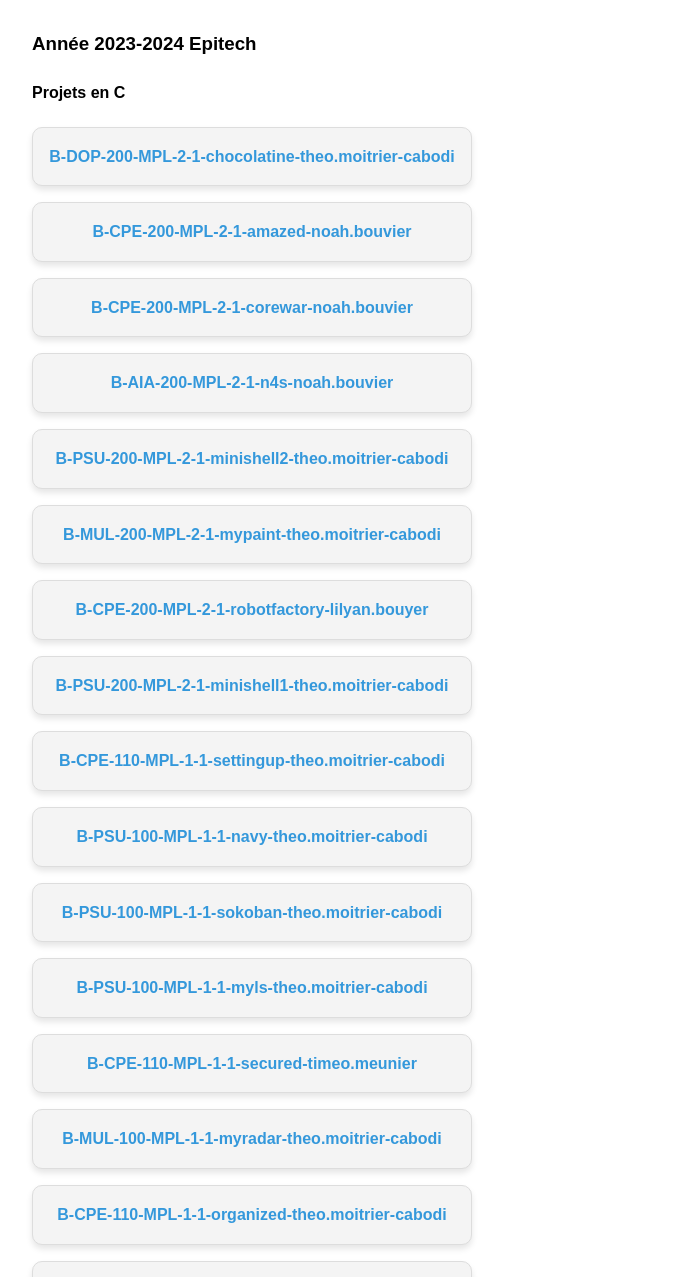
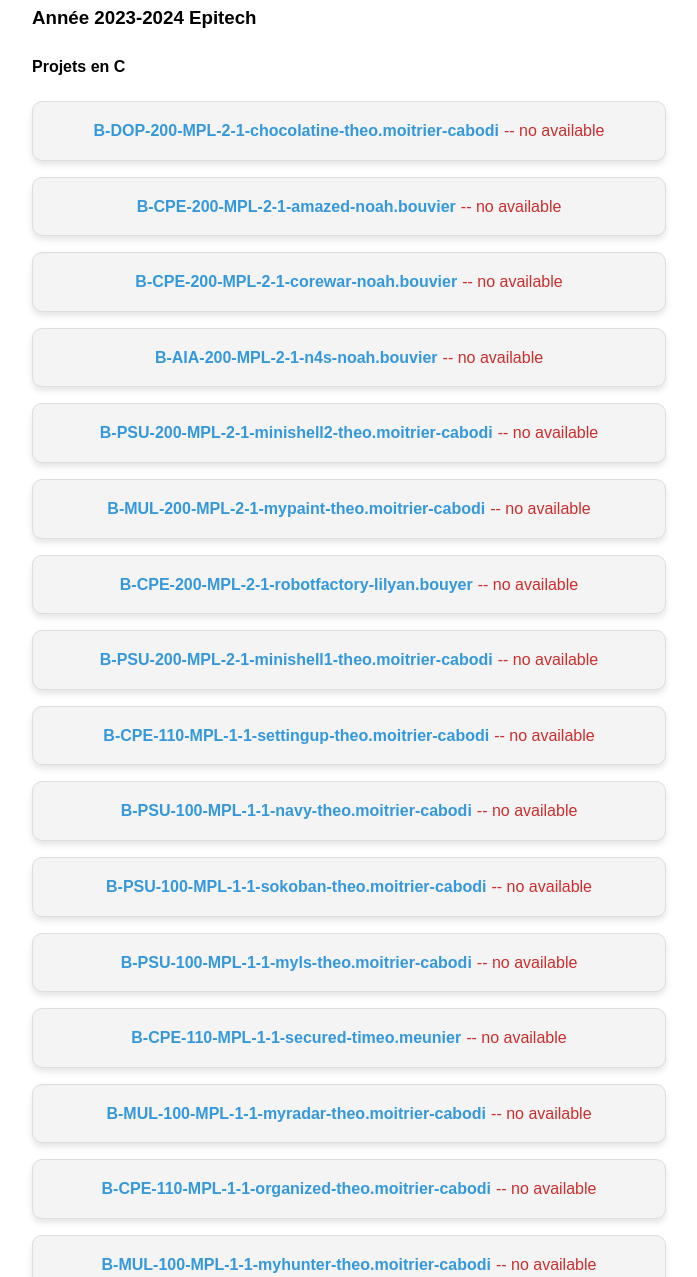
Before and after one commit to Vylllixis/my_portfolio, a plain HTML site: page project.html in a window 1280 px wide. Shown: the part 1523-2800 px from the top of the page, without its empty margins (0-697 px from the left). Drawn offline with Linux system fonts and the light colour scheme.

Commit message:
feat(<add>): <info> info for available
if the project is no available to published the project

```diff
--- a/project.html
+++ b/project.html
@@ -24,12 +24,13 @@
         <section id="projects">
             <h2><strong>Mes Projets</strong></h2>
             <h3>Projets Perso</h3>
-            <div class="project-box">
+            <div class="project-box" style="display: flex; align-items: center;">
                 <nav>
                     <a href="./Project_Perso/learn_ai_generative_theo.moitrier_cabodi.html" class="project-link">
                         learn-ai-generative-theo.moitrier-cabodi
                     </a>
                 </nav>
+                <a class="available"> -- no available </a>
             </div>
             <div class="project-box">
                 <nav>
@@ -46,6 +47,7 @@
                         B-MUL-100-MPL-1-1-myhunter-theo.moitrier-cabodi
                     </a>
                 </nav>
+                <a class="available"> -- no available </a>
             </div>
             <div class="project-box">
                 <nav>
@@ -53,6 +55,7 @@
                         B-CPE-110-MPL-1-1-settingup-theo.moitrier-cabodi
                     </a>
                 </nav>
+                <a class="available"> -- no available </a>
             </div>
             <div class="project-box">
                 <nav>
@@ -60,6 +63,7 @@
                         B-PSU-100-MPL-1-1-myls-theo.moitrier-cabodi
                     </a>
                 </nav>
+                <a class="available"> -- no available </a>
             </div>
             <div class="project-box">
                 <nav>
@@ -67,6 +71,7 @@
                         B-CPE-101-MPL-1-1-myprintf-noah.bouvier
                     </a>
                 </nav>
+                <a class="available"> -- no available </a>
             </div>
             <div class="project-box">
                 <nav>
@@ -74,6 +79,7 @@
                         B-CPE-100-MPL-1-1-countisland-theo.moitrier-cabodi
                     </a>
                 </nav>
+                <a class="available"> -- no available </a>
             </div>
             <div class="project-box">
                 <nav>
@@ -81,6 +87,7 @@
                         B-CPE-100-MPL-1-1-star-theo.moitrier-cabodi
                     </a>
                 </nav>
+                <a class="available"> -- no available </a>
             </div>
             <br>
             <h4>Projets en Python</h4>
@@ -90,6 +97,7 @@
                         B-MAT-100-MPL-1-1-104neutrinos-antoine.lebas
                     </a>
                 </nav>
+                <a class="available"> -- no available </a>
             </div>
             <div class="project-box">
                 <nav>
@@ -97,6 +105,7 @@
                         B-MAT-100-MPL-1-1-103cipher-antoine.lebas
                     </a>
                 </nav>
+                <a class="available"> -- no available </a>
             </div>
             <div class="project-box">
                 <nav>
@@ -104,6 +113,7 @@
                         B-MAT-100-MPL-1-1-102architect-theo.moitrier-cabodi
                     </a>
                 </nav>
+                <a class="available"> -- no available </a>
             </div>
             <div class="project-box">
                 <nav>
@@ -111,6 +121,7 @@
                         B-MAT-100-MPL-1-1-101pong-theo.moitrier-cabodi
                     </a>
                 </nav>
+                <a class="available"> -- no available </a>
             </div>
             <br>
             <br>
@@ -122,6 +133,7 @@
                         B-DOP-200-MPL-2-1-chocolatine-theo.moitrier-cabodi
                     </a>
                 </nav>
+                <a class="available"> -- no available </a>
             </div>
             <div class="project-box">
                 <nav>
@@ -129,6 +141,7 @@
                         B-CPE-200-MPL-2-1-amazed-noah.bouvier
                     </a>
                 </nav>
+                <a class="available"> -- no available </a>
             </div>
             <div class="project-box">
                 <nav>
@@ -136,6 +149,7 @@
                         B-CPE-200-MPL-2-1-corewar-noah.bouvier
                     </a>
                 </nav>
+                <a class="available"> -- no available </a>
             </div>
             <div class="project-box">
                 <nav>
@@ -143,6 +157,7 @@
                         B-AIA-200-MPL-2-1-n4s-noah.bouvier
                     </a>
                 </nav>
+                <a class="available"> -- no available </a>
             </div>
             <div class="project-box">
                 <nav>
@@ -150,6 +165,7 @@
                         B-PSU-200-MPL-2-1-minishell2-theo.moitrier-cabodi
                     </a>
                 </nav>
+                <a class="available"> -- no available </a>
             </div>
             <div class="project-box">
                 <nav>
@@ -157,6 +173,7 @@
                         B-MUL-200-MPL-2-1-mypaint-theo.moitrier-cabodi
                     </a>
                 </nav>
+                <a class="available"> -- no available </a>
             </div>
             <div class="project-box">
                 <nav>
@@ -164,6 +181,7 @@
                         B-CPE-200-MPL-2-1-robotfactory-lilyan.bouyer
                     </a>
                 </nav>
+                <a class="available"> -- no available </a>
             </div>
             <div class="project-box">
                 <nav>
@@ -171,6 +189,7 @@
                         B-PSU-200-MPL-2-1-minishell1-theo.moitrier-cabodi
                     </a>
                 </nav>
+                <a class="available"> -- no available </a>
             </div>
             <div class="project-box">
                 <nav>
@@ -178,6 +197,7 @@
                         B-CPE-110-MPL-1-1-settingup-theo.moitrier-cabodi
                     </a>
                 </nav>
+                <a class="available"> -- no available </a>
             </div>
             <div class="project-box">
                 <nav>
@@ -185,6 +205,7 @@
                         B-PSU-100-MPL-1-1-navy-theo.moitrier-cabodi
                     </a>
                 </nav>
+                <a class="available"> -- no available </a>
             </div>
             <div class="project-box">
                 <nav>
@@ -192,6 +213,7 @@
                         B-PSU-100-MPL-1-1-sokoban-theo.moitrier-cabodi
                     </a>
                 </nav>
+                <a class="available"> -- no available </a>
             </div>
             <div class="project-box">
                 <nav>
@@ -199,6 +221,7 @@
                         B-PSU-100-MPL-1-1-myls-theo.moitrier-cabodi
                     </a>
                 </nav>
+                <a class="available"> -- no available </a>
             </div>
             <div class="project-box">
                 <nav>
@@ -206,6 +229,7 @@
                         B-CPE-110-MPL-1-1-secured-timeo.meunier
                     </a>
                 </nav>
+                <a class="available"> -- no available </a>
             </div>
             <div class="project-box">
                 <nav>
@@ -213,6 +237,7 @@
                         B-MUL-100-MPL-1-1-myradar-theo.moitrier-cabodi
                     </a>
                 </nav>
+                <a class="available"> -- no available </a>
             </div>
             <div class="project-box">
                 <nav>
@@ -220,6 +245,7 @@
                         B-CPE-110-MPL-1-1-organized-theo.moitrier-cabodi
                     </a>
                 </nav>
+                <a class="available"> -- no available </a>
             </div>
             <div class="project-box">
                 <nav>
@@ -227,6 +253,7 @@
                         B-MUL-100-MPL-1-1-myhunter-theo.moitrier-cabodi
                     </a>
                 </nav>
+                <a class="available"> -- no available </a>
             </div>
             <div class="project-box">
                 <nav>
@@ -234,6 +261,7 @@
                         B-MAT-100-MPL-1-1-101pong-noah.bouvier
                     </a>
                 </nav>
+                <a class="available"> -- no available </a>
             </div>
             <div class="project-box">
                 <nav>
@@ -241,6 +269,7 @@
                         B-CPE-101-MPL-1-1-myprintf-mathis.gerbaux
                     </a>
                 </nav>
+                <a class="available"> -- no available </a>
             </div>
             <br>
             <h4>Projets en JavaScript</h4>
@@ -250,6 +279,7 @@
                         B-WEB-200-MPL-2-1-epytodo-morgan.guichard
                     </a>
                 </nav>
+                <a class="available"> -- no available </a>
             </div>
             <div class="project-box">
                 <nav>
@@ -257,6 +287,7 @@
                         B-DOP-200-MPL-2-1-popeye-theo.moitrier-cabodi
                     </a>
                 </nav>
+                <a class="available"> -- no available </a>
             </div>
             <br>
             <h4>Projets en Python</h4>
@@ -266,6 +297,7 @@
                         B-MAT-200-MPL-2-1-110borwein-morgan.guichard
                     </a>
                 </nav>
+                <a class="available"> -- no available </a>
             </div>
             <div class="project-box">
                 <nav>
@@ -273,6 +305,7 @@
                         B-MAT-200-MPL-2-1-107transfer-theo.moitrier-cabodi
                     </a>
                 </nav>
+                <a class="available"> -- no available </a>
             </div>
             <div class="project-box">
                 <nav>
@@ -280,6 +313,7 @@
                         B-MAT-200-MPL-2-1-106bombyx-theo.moitrier-cabodi
                     </a>
                 </nav>
+                <a class="available"> -- no available </a>
             </div>
             <div class="project-box">
                 <nav>
@@ -287,6 +321,7 @@
                         B-MAT-100-MPL-1-1-105demography-mathis.gerbaux
                     </a>
                 </nav>
+                <a class="available"> -- no available </a>
             </div>
             <div class="project-box">
                 <nav>
@@ -294,6 +329,7 @@
                         B-MAT-100-MPL-1-1-104neutrinos-noah.bouvier
                     </a>
                 </nav>
+                <a class="available"> -- no available </a>
             </div>
             <div class="project-box">
                 <nav>
@@ -301,6 +337,7 @@
                         B-MAT-100-MPL-1-1-103cipher-timeo.meunier
                     </a>
                 </nav>
+                <a class="available"> -- no available </a>
             </div>
             <div class="project-box">
                 <nav>
@@ -308,6 +345,7 @@
                         B-MAT-100-MPL-1-1-102architect-mathis.gerbaux
                     </a>
                 </nav>
+                <a class="available"> -- no available </a>
             </div>
             <br>
             <h4>Projets en Rust</h4>
@@ -317,6 +355,7 @@
                         B-MAT-200-MPL-2-1-108trigo-theo.moitrier-cabodi
                     </a>
                 </nav>
+                <a class="available"> -- no available </a>
             </div>
         </section>
         <section id="contact">
--- a/style.css
+++ b/style.css
@@ -97,6 +97,11 @@ footer {
     font-size: 30px;
 }
 
+.info h4 {
+    margin-left: 20px;
+    margin-top: -20px;
+}
+
 .info p {
     margin: 10px 0 25px;
     padding-bottom: 70px;
@@ -111,7 +116,7 @@ footer {
     border: 1px solid #ddd;
     border-radius: 10px;
     padding: 1rem;
-    width: 406px; /* Largeur de la boîte */
+    width: 600px; /* Largeur de la boîte (avant "no available : 408")*/
     box-shadow: 0 4px 6px rgba(0, 0, 0, 0.1);
     transition: transform 0.3s ease, box-shadow 0.3s ease;
     cursor: pointer; /* Change le curseur pour montrer qu'on peut cliquer */
@@ -142,3 +147,8 @@ footer {
     font-weight: bold;
     width: 100%; /* Prend toute la largeur de la boîte */
 }
+
+.available {
+    color: #cc2e2e;
+    padding-left: 5px;
+}
```
